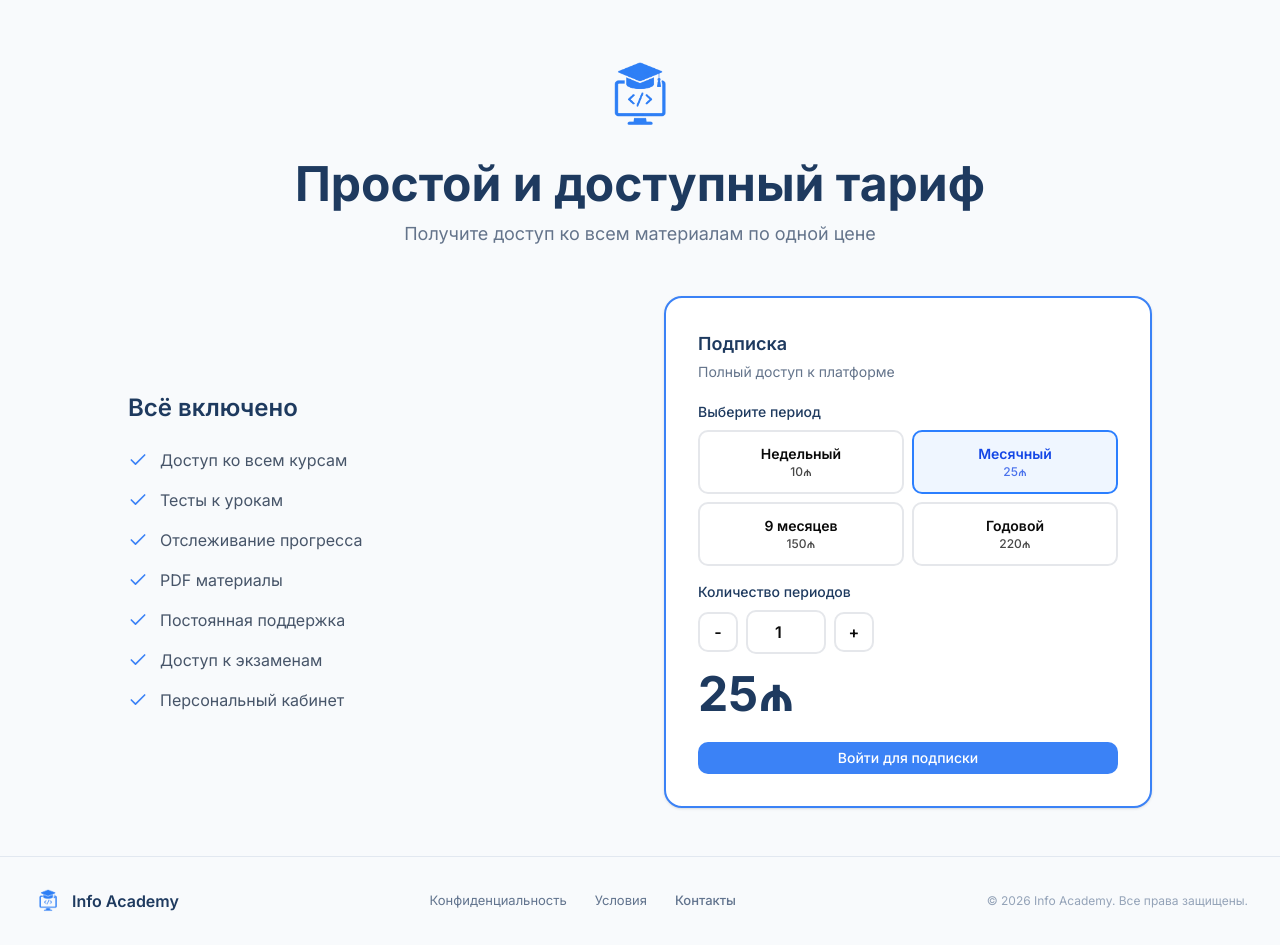
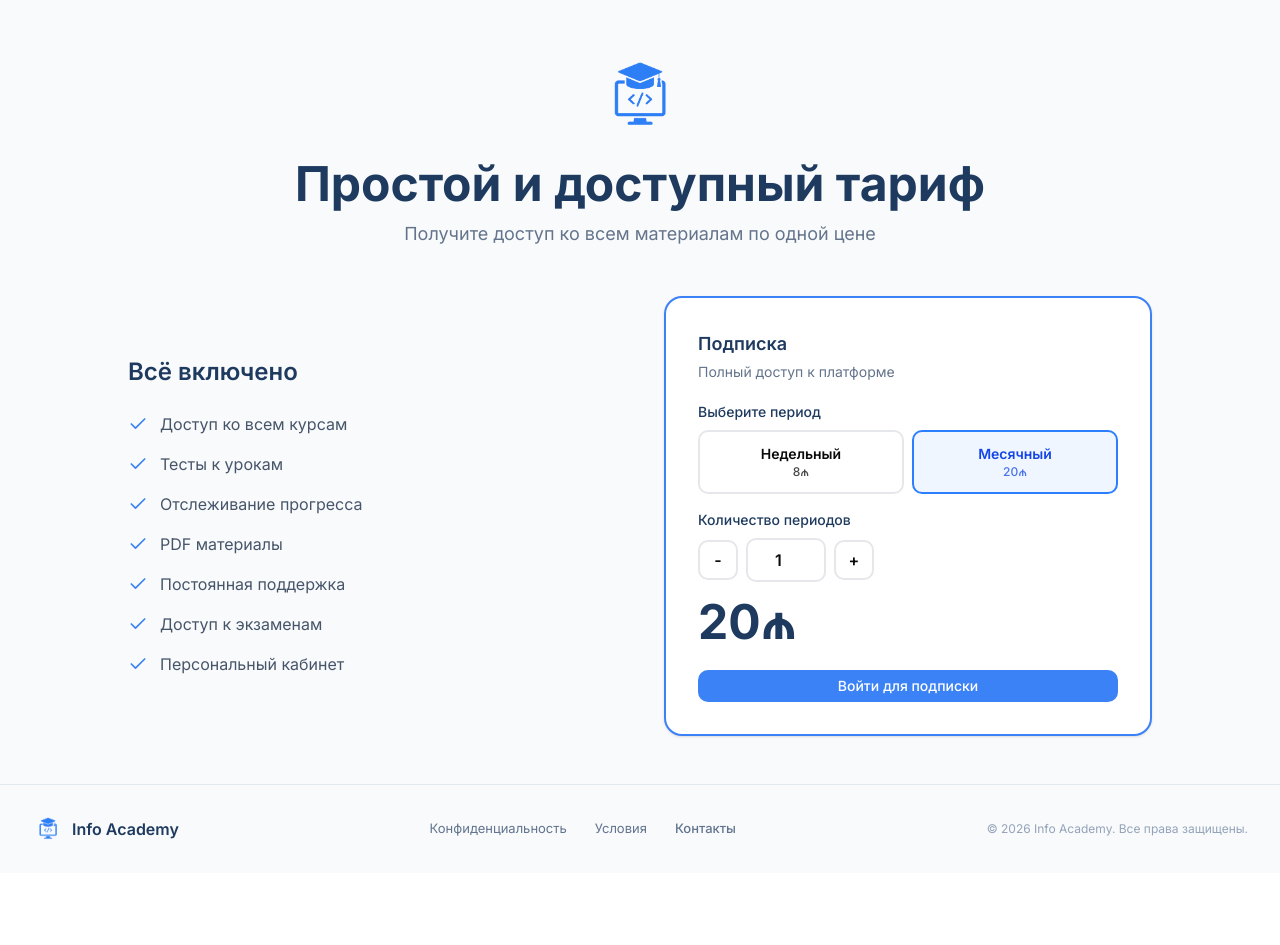
Before and after one commit to Ktsarvi/info-lms, a Next.js app: page /pricing in a window 1280 px wide. After the commit the page ends 873 px from the top, so only its background shows below. Built offline with nearby package versions, Linux system fonts and the light colour scheme; no server answers.

Commit message:
change plans again

```diff
--- a/app/api/payment/create-order/route.ts
+++ b/app/api/payment/create-order/route.ts
@@ -8,10 +8,8 @@ import {
 } from "@/components/homepage/legal-content";
 
 const DURATION_CONFIG: Record<string, { months: number; amount: number }> = {
-  "weekly": { months: 0.25, amount: 10.0 },
-  "monthly": { months: 1, amount: 25.0 },
-  "9month": { months: 9, amount: 150.0 },
-  "yearly": { months: 12, amount: 220.0 },
+  weekly: { months: 0.25, amount: 8.0 },
+  monthly: { months: 1, amount: 20.0 },
 };
 
 export async function POST(req: NextRequest) {
@@ -38,18 +36,21 @@ export async function POST(req: NextRequest) {
       periods = body.periods;
       const config = DURATION_CONFIG[durationType];
       if (!config) {
-        return NextResponse.json({ error: "Invalid duration" }, { status: 400 });
+        return NextResponse.json(
+          { error: "Invalid duration" },
+          { status: 400 },
+        );
       }
       totalMonths = body.totalMonths || config.months * periods;
       amount = body.amount || config.amount * periods;
     } else {
       // Legacy format for backward compatibility
       const plan = body?.plan || "1m";
-      const selected = DURATION_CONFIG[plan === "1m" ? "monthly" : plan === "6m" ? "9month" : "monthly"];
+      durationType = plan === "weekly" ? "weekly" : "monthly";
+      const selected = DURATION_CONFIG[durationType];
       if (!selected) {
         return NextResponse.json({ error: "Invalid plan" }, { status: 400 });
       }
-      durationType = "monthly";
       periods = 1;
       totalMonths = selected.months;
       amount = selected.amount;
--- a/components/homepage/faq.tsx
+++ b/components/homepage/faq.tsx
@@ -14,7 +14,7 @@ const faqs = [
   {
     question: "Какие варианты подписки доступны?",
     answer:
-      "Мы предлагаем несколько вариантов подписки: Недельный (7 дней) — 10 AZN, Месячный (30 дней) — 25 AZN, 9 месяцев — 150 AZN, Годовой (12 месяцев) — 220 AZN. Вы также можете выбрать количество периодов (от 1 до 36) для продления доступа.",
+      "Мы предлагаем варианты подписки: Недельный (7 дней) — 8 AZN и Месячный (30 дней) — 20 AZN. Вы также можете выбрать количество периодов (от 1 до 36) для продления доступа.",
   },
   {
     question: "Как работает оплата?",
--- a/components/homepage/legal-content.ts
+++ b/components/homepage/legal-content.ts
@@ -12,7 +12,7 @@ export const termsContent = {
     {
       heading: "2. Обязательная подписка и доступ к материалам",
       content:
-        "Платформа Info Academy работает по модели платной подписки. Доступ ко всем учебным материалам, включая (но не ограничиваясь) видеолекции, презентации, файлы PDF, практические упражнения, тесты к урокам и экзамены, является закрытым и предоставляется исключительно пользователям с активной оплаченной подпиской.\n\nБез активной подписки функционал платформы и доступ к курсам блокируются. Доступ активируется сразу после успешной обработки платежа платежной системой и сохраняется в течение выбранного периода подписки.\n\nДоступные варианты подписки:\n- Недельный (7 дней) — 10 AZN\n- Месячный (30 дней) — 25 AZN\n- 9 месяцев — 150 AZN\n- Годовой (12 месяцев) — 220 AZN\n\nПользователь может выбрать количество периодов (от 1 до 36) для продления доступа. Общая стоимость рассчитывается как цена одного периода, умноженная на количество периодов.",
+        "Платформа Info Academy работает по модели платной подписки. Доступ ко всем учебным материалам, включая (но не ограничиваясь) презентации, файлы PDF, практические упражнения, тесты к урокам и экзамены, является закрытым и предоставляется исключительно пользователям с активной оплаченной подпиской.\n\nБез активной подписки функционал платформы и доступ к курсам блокируются. Доступ активируется сразу после успешной обработки платежа платежной системой и сохраняется в течение выбранного периода подписки.\n\nДоступные варианты подписки:\n- Недельный (7 дней) — 8 AZN\n- Месячный (30 дней) — 20 AZN\n\nПользователь может выбрать количество периодов (от 1 до 36) для продления доступа. Общая стоимость рассчитывается как цена одного периода, умноженная на количество периодов.",
     },
     {
       heading: "3. Использование аккаунта и запрет передачи третьим лицам",
--- a/components/homepage/pricing.tsx
+++ b/components/homepage/pricing.tsx
@@ -23,10 +23,8 @@ const features = [
 ];
 
 const durationOptions = [
-  { id: "weekly", label: "Недельный", price: 10, months: 0.25 },
-  { id: "monthly", label: "Месячный", price: 25, months: 1 },
-  { id: "9month", label: "9 месяцев", price: 150, months: 9 },
-  { id: "yearly", label: "Годовой", price: 220, months: 12 },
+  { id: "weekly", label: "Недельный", price: 8, months: 0.25 },
+  { id: "monthly", label: "Месячный", price: 20, months: 1 },
 ];
 
 const PricingInner = () => {
@@ -115,13 +113,14 @@ const PricingInner = () => {
       if (user) {
         const { data: profile } = await supabase
           .from("profiles")
-          .select("is_subscribed, subscription_expires_at, last_duration_type, last_periods")
+          .select(
+            "is_subscribed, subscription_expires_at, last_duration_type, last_periods",
+          )
           .eq("id", user.id)
           .single();
 
         // Get subscription info for all authenticated users
-        const { data: subInfo } = await supabase
-          .rpc("get_subscription_info");
+        const { data: subInfo } = await supabase.rpc("get_subscription_info");
 
         if (subInfo && subInfo[0]) {
           setSubscriptionInfo({
@@ -140,8 +139,13 @@ const PricingInner = () => {
 
         // Set user's last selected duration and periods
         if (profile?.last_duration_type) {
-          setUserLastDuration(profile.last_duration_type);
-          setSelectedDuration(profile.last_duration_type);
+          const validDuration = durationOptions.some(
+            (d) => d.id === profile.last_duration_type,
+          )
+            ? profile.last_duration_type
+            : "monthly";
+          setUserLastDuration(validDuration);
+          setSelectedDuration(validDuration);
         }
         if (profile?.last_periods) {
           setUserLastPeriods(profile.last_periods);
@@ -158,8 +162,14 @@ const PricingInner = () => {
     setLoading(true);
     setError(null);
 
-    const selectedOption = durationOptions.find(d => d.id === selectedDuration);
-    if (!selectedOption) return;
+    const selectedOption = durationOptions.find(
+      (d) => d.id === selectedDuration,
+    );
+    if (!selectedOption) {
+      setLoading(false);
+      setError("Неверный период подписки.");
+      return;
+    }
 
     const totalMonths = selectedOption.months * periods;
     const totalPrice = selectedOption.price * periods;
@@ -297,7 +307,10 @@ const PricingInner = () => {
 
             {/* Duration selection */}
             <div className="mb-4">
-              <label className="block text-sm font-medium mb-2" style={{ color: "#1E3A5F" }}>
+              <label
+                className="block text-sm font-medium mb-2"
+                style={{ color: "#1E3A5F" }}
+              >
                 Выберите период
               </label>
               <div className="grid grid-cols-2 gap-2">
@@ -321,7 +334,10 @@ const PricingInner = () => {
 
             {/* Periods selection */}
             <div className="mb-4">
-              <label className="block text-sm font-medium mb-2" style={{ color: "#1E3A5F" }}>
+              <label
+                className="block text-sm font-medium mb-2"
+                style={{ color: "#1E3A5F" }}
+              >
                 Количество периодов
               </label>
               <div className="flex items-center gap-2">
@@ -338,7 +354,11 @@ const PricingInner = () => {
                   min="1"
                   max="36"
                   value={periods}
-                  onChange={(e) => setPeriods(Math.max(1, Math.min(36, parseInt(e.target.value) || 1)))}
+                  onChange={(e) =>
+                    setPeriods(
+                      Math.max(1, Math.min(36, parseInt(e.target.value) || 1)),
+                    )
+                  }
                   className="w-20 text-center font-semibold border-2 border-gray-200 rounded-lg p-2"
                 />
                 <button
@@ -355,10 +375,14 @@ const PricingInner = () => {
             {/* Total price */}
             <div className="flex items-baseline gap-1 mb-6">
               <span className="text-5xl font-bold" style={{ color: "#1E3A5F" }}>
-                {(durationOptions.find(d => d.id === selectedDuration)?.price || 25) * periods}₼
+                {(durationOptions.find((d) => d.id === selectedDuration)
+                  ?.price || 20) * periods}
+                ₼
               </span>
               <span className="text-sm" style={{ color: "#94A3B8" }}>
-                {periods > 1 ? ` (${periods} ${periods === 1 ? 'период' : periods < 5 ? 'периода' : 'периодов'})` : ''}
+                {periods > 1
+                  ? ` (${periods} ${periods === 1 ? "период" : periods < 5 ? "периода" : "периодов"})`
+                  : ""}
               </span>
             </div>
 
@@ -376,9 +400,11 @@ const PricingInner = () => {
                     <div className="p-3 bg-red-50 rounded-lg text-red-800 text-sm text-center font-medium border border-red-200">
                       Ваша подписка истекла
                     </div>
-                  ) : subscriptionInfo && subscriptionInfo.days_remaining !== null ? (
+                  ) : subscriptionInfo &&
+                    subscriptionInfo.days_remaining !== null ? (
                     <div className="p-3 bg-emerald-50 rounded-lg text-emerald-800 text-sm text-center font-medium border border-emerald-200">
-                      Осталось {subscriptionInfo.days_remaining} {getDayWord(subscriptionInfo.days_remaining)}
+                      Осталось {subscriptionInfo.days_remaining}{" "}
+                      {getDayWord(subscriptionInfo.days_remaining)}
                     </div>
                   ) : (
                     <div className="p-3 bg-emerald-50 rounded-lg text-emerald-800 text-sm text-center font-medium border border-emerald-200">
```
Also changed, not shown: 2 other files (tests, documents, lock files or other folders).
